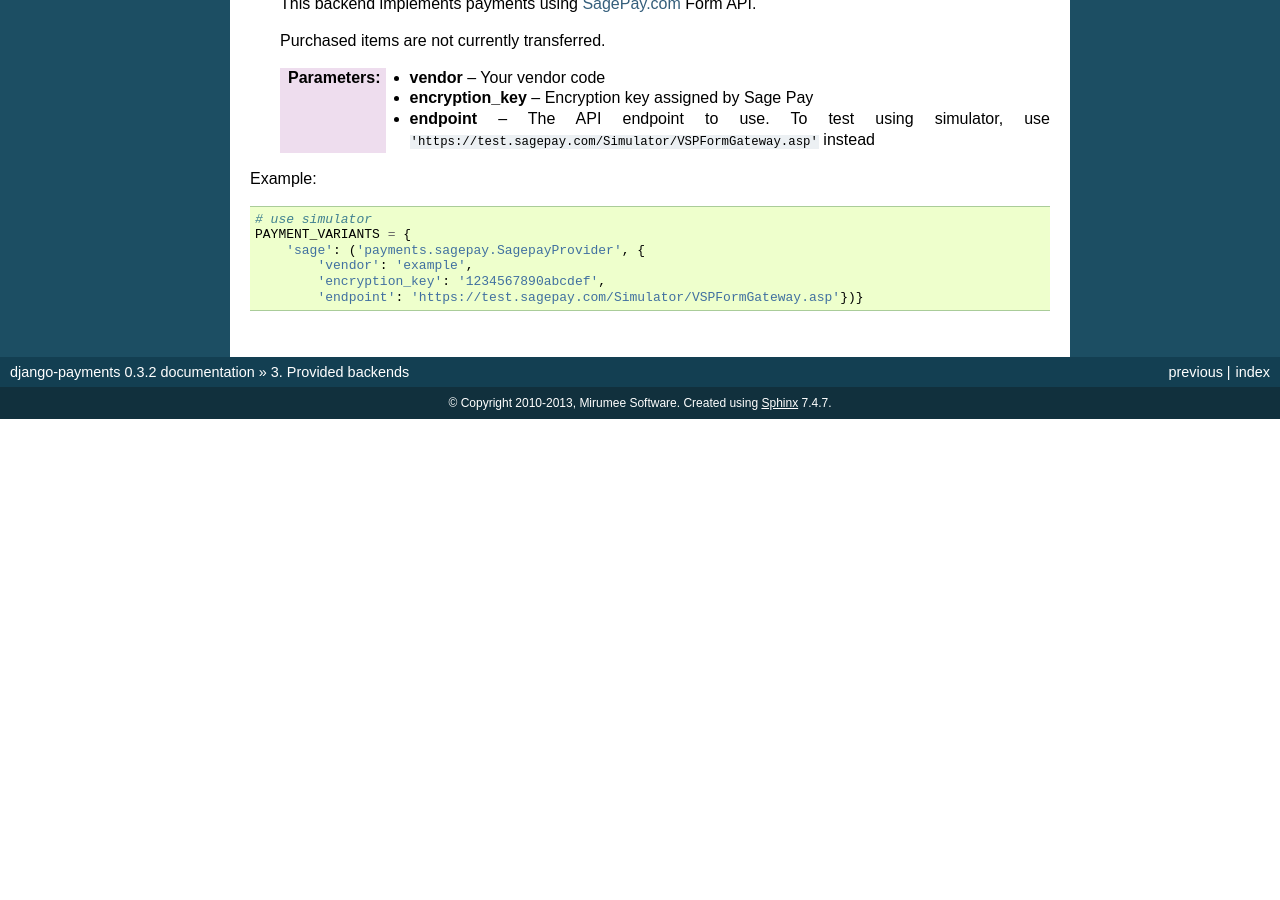
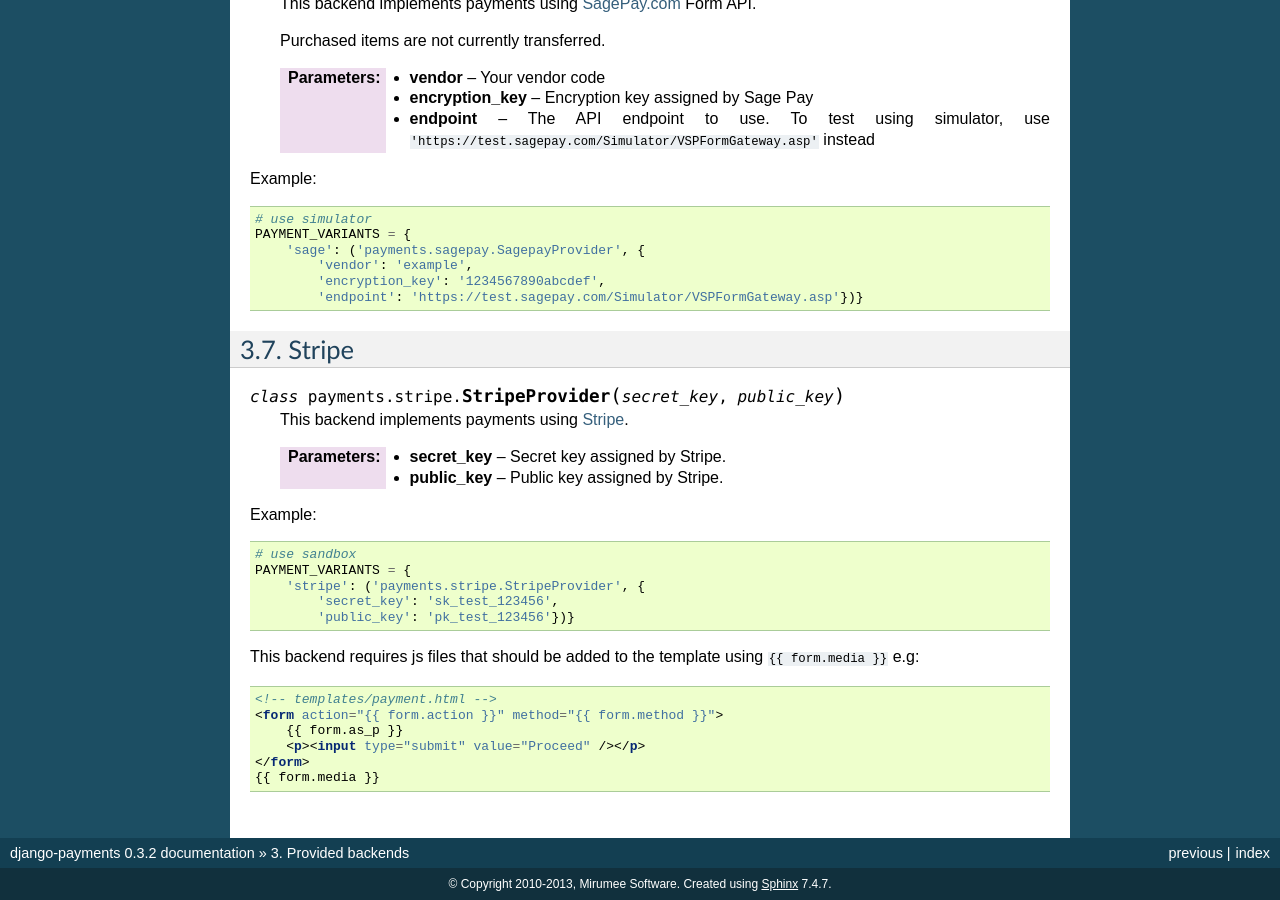
Before and after one commit to jazzband/django-payments, a Sphinx documentation site: the page built from doc/modules.rst, in a window 1280 px wide and 900 px high, scrolled down 2621 px. Built offline with Sphinx 7.4.7, drawn with Linux system fonts in a browser that asks for light colours; before the commit the page ends 3040 px from its top, so only the background shows below that; some of the changed text lies outside the part shown.

Commit message:
Add docs for stripe backend

```diff
--- a/doc/modules.rst
+++ b/doc/modules.rst
@@ -153,3 +153,33 @@
            'vendor': 'example',
            'encryption_key': '1234567890abcdef',
            'endpoint': 'https://test.sagepay.com/Simulator/VSPFormGateway.asp'})}
+
+
+Stripe
+-------------
+
+.. class:: payments.stripe.StripeProvider(secret_key, public_key)
+
+   This backend implements payments using `Stripe <https://stripe.com/>`_.
+
+   :param secret_key: Secret key assigned by Stripe.
+   :param public_key: Public key assigned by Stripe.
+
+Example::
+
+   # use sandbox
+   PAYMENT_VARIANTS = {
+       'stripe': ('payments.stripe.StripeProvider', {
+           'secret_key': 'sk_test_123456',
+           'public_key': 'pk_test_123456'})}
+
+This backend requires js files that should be added to the template using ``{{ form.media }}`` e.g:
+
+.. code-block:: html
+
+      <!-- templates/payment.html -->
+      <form action="{{ form.action }}" method="{{ form.method }}">
+          {{ form.as_p }}
+          <p><input type="submit" value="Proceed" /></p>
+      </form>
+      {{ form.media }}
```
